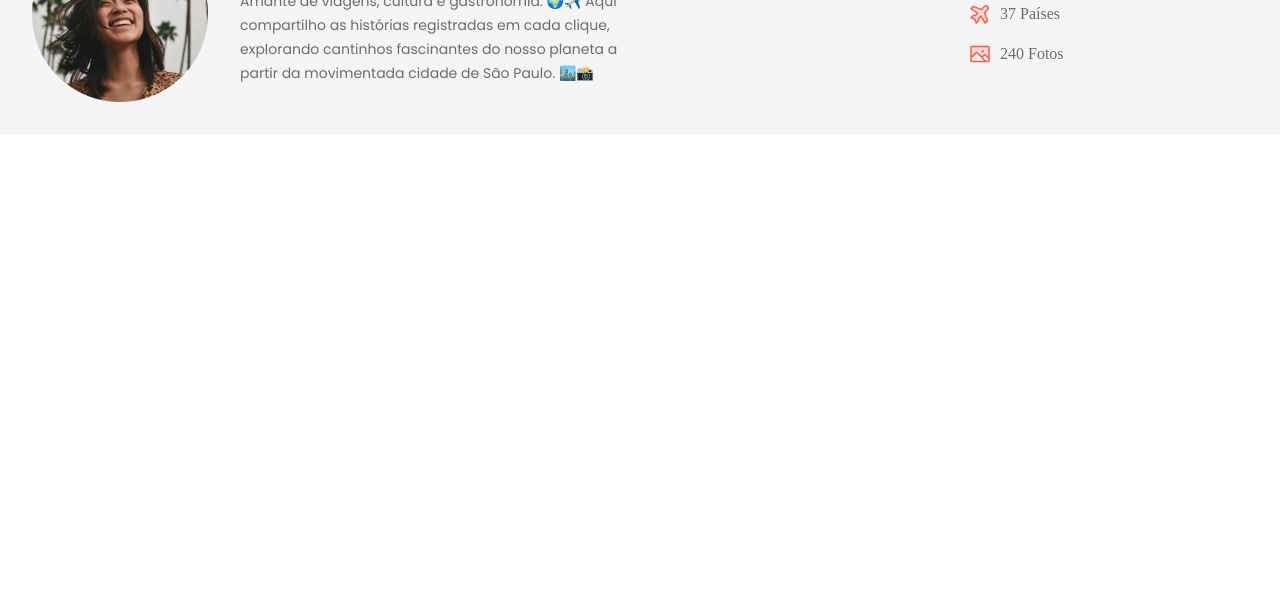
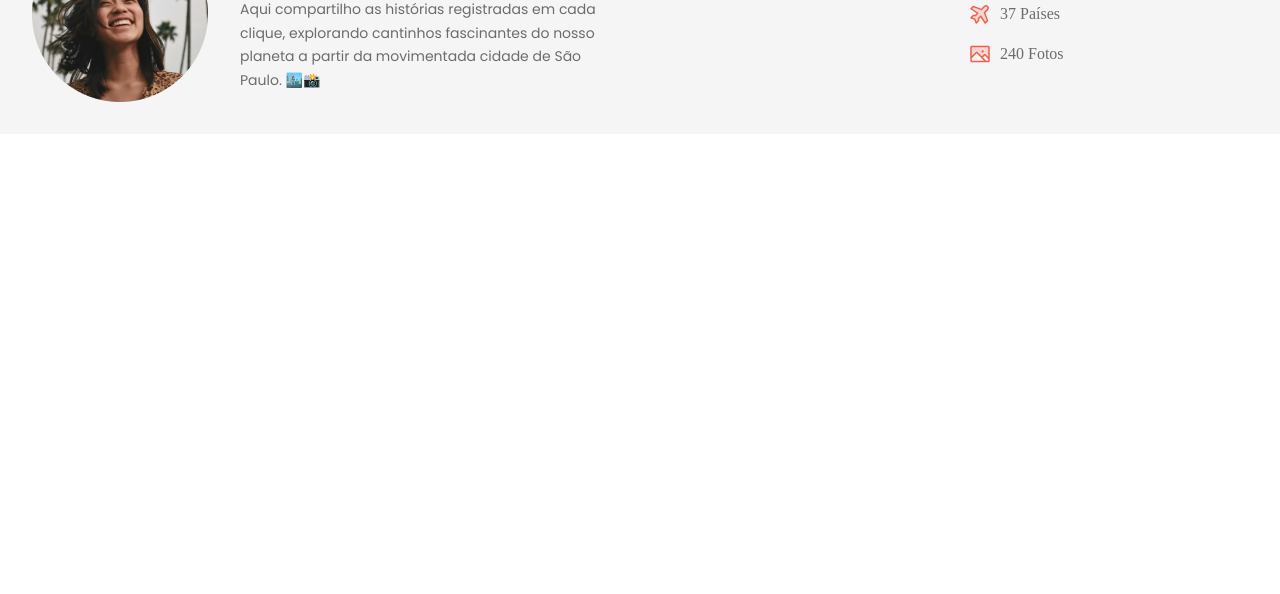
Before and after one commit to Vandenbergdev/projeto-travel, a plain HTML site: page index.html in a window 1280 px wide. Shown: the part 206-800 px from the top of the page. Drawn offline with Linux system fonts and the light colour scheme.

Commit message:
pequena alteração

```diff
--- a/index.html
+++ b/index.html
@@ -42,7 +42,7 @@
 
         <div>
             <h1> isabela Torres</h1>
-            <p>Amante de viagens, cultura e gastronomia. 🌍✈️
+            <p>Amante de viagens, cultura e gastronomia. 🌍✈️  <br>
               Aqui compartilho as histórias registradas em cada clique, explorando cantinhos fascinantes do nosso planeta a partir da movimentada cidade de São Paulo. 🏙️📸</p>
         </div>
       </div>
--- a/styles/header.css
+++ b/styles/header.css
@@ -11,7 +11,6 @@ header .container {
 
 #profile{
   display: flex;
-  align-items: center;
   gap: 32px;
 }
 
```
